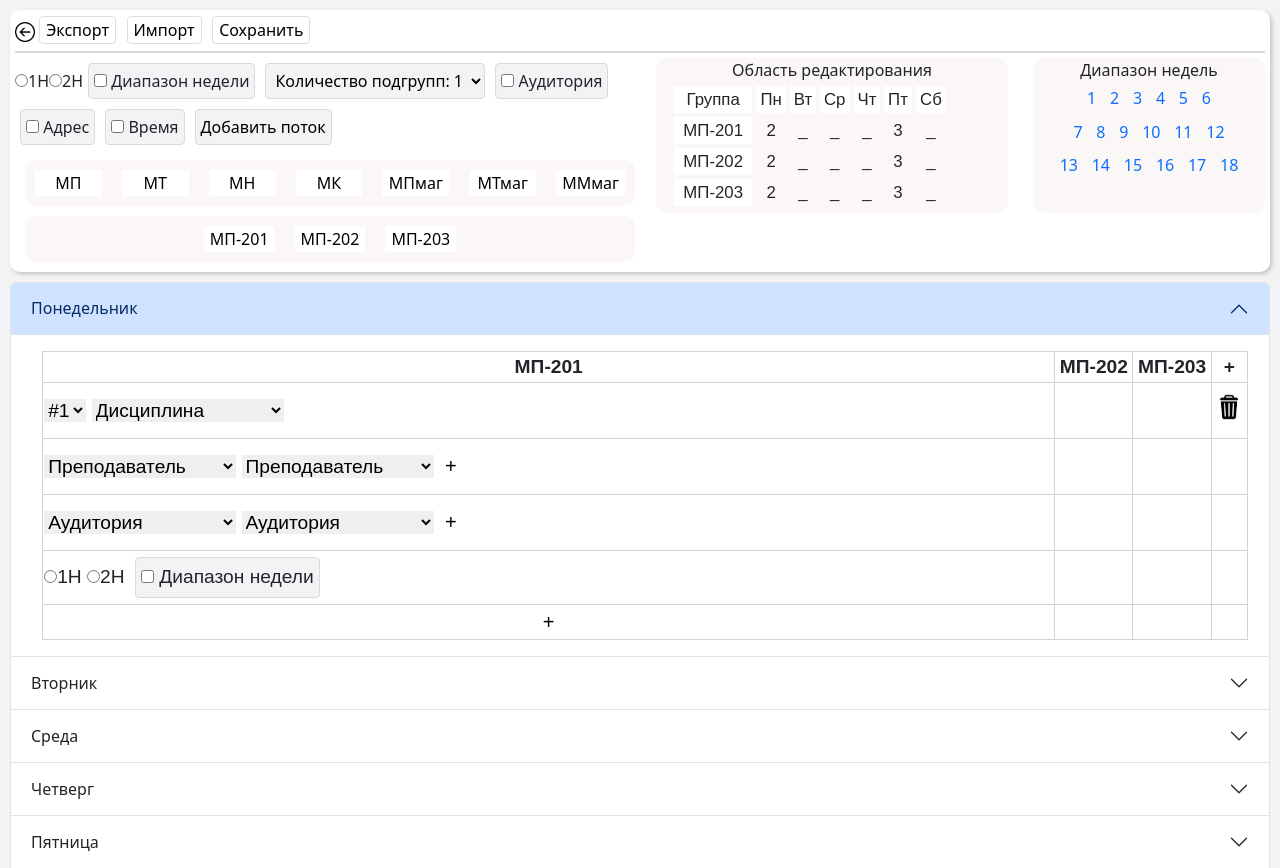
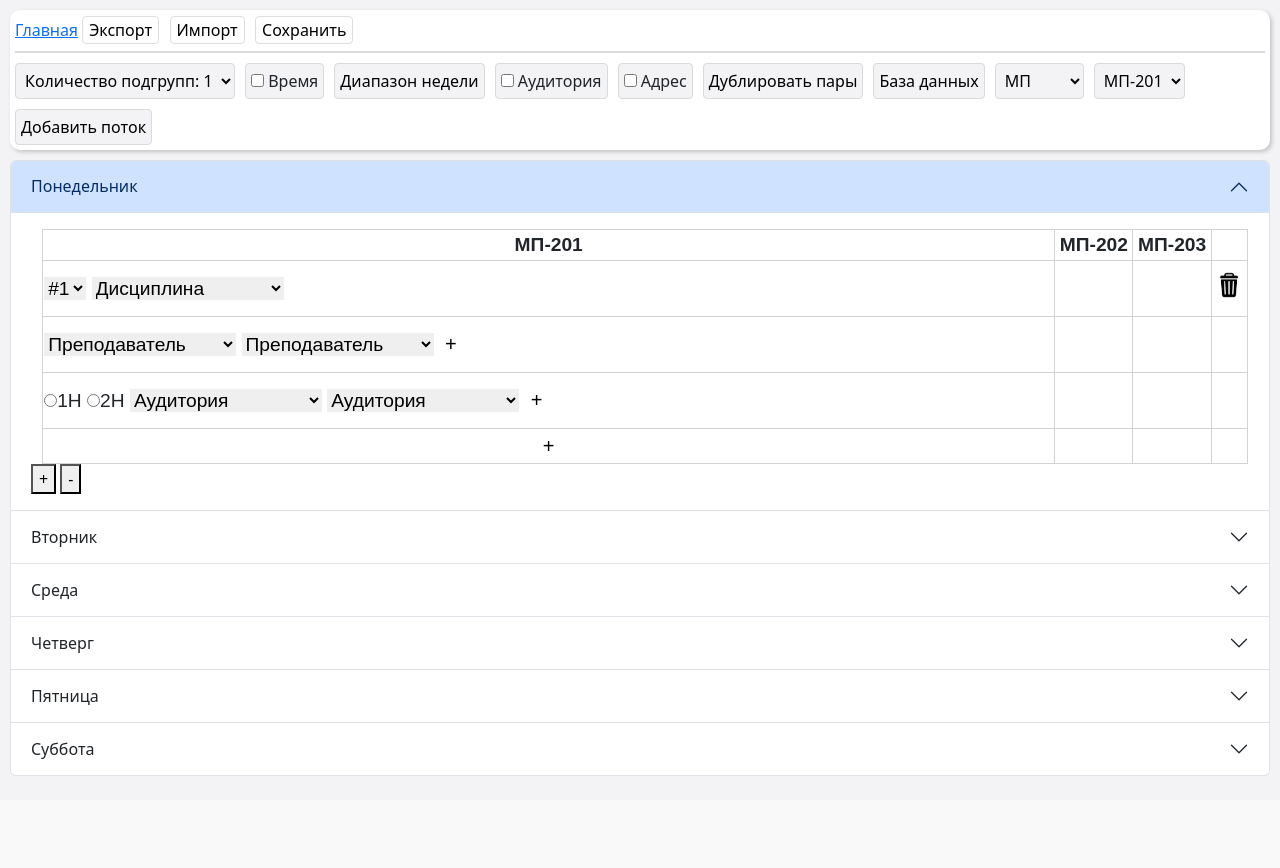
Before and after one commit to Rimas2200/TrainingDivision, a PHP site: page /menu.html in a window 1280 px wide. Shown: the top 868 px of the page. After the commit the page ends 776 px from the top, so only its background shows below. Run offline with PHP 8.4, Linux system fonts and the light colour scheme.

Commit message:
16.04.24

```diff
--- a/css/style.css
+++ b/css/style.css
@@ -30,49 +30,17 @@
     font-size: 16px;
     color: #333;
 }
-.napravleniya {
-	display: flex;
-	justify-content: center;
-	background-color: #FBF7F7;
-	margin: 10px 10px 10px 10px;
-	border-radius: 10px;
-}
-.napravleniya-btn {
-	margin: 10px 10px 10px 10px;
-	background-color: #ffffff;
-	border: none;
-	width: 5em;
-}
-.napravleniya-btn:hover {
-	background-color: #FF9E67;
-	border-radius: 7px;
-}
-.gruppy {
-	display: flex;
-	justify-content: center;
-	background-color: #FBF7F7;
-	margin: 10px 10px 10px 10px;
-	border-radius: 10px;
-}
-.gruppy-btn {
-	margin: 10px 10px 10px 10px;
-	background-color: #ffffff;
-	border: none;
-	width: max-content;
-}
-.gruppy-btn:hover {
-	background-color: #FF9E67;
-	border-radius: 7px;
-}
+
 /* навигация боковая и ссылки */
 .a-style {
 	border: 1px solid black;
-	font-size: 100%;
+	font-weight: bold;
 	font-family: "Tahoma", sans-serif;
-	color: #00ced1;
+	color: #000000;
 }
 .a-style1 {
 	border: 1px solid black;
+	font-family: "Tahoma", sans-serif;
 }
 
 #tab1 {
@@ -219,42 +193,11 @@ th, td {
 	margin-top: 5px;
 	display: flex;
 	height: auto;
-}
-.top-menu2-left{
 	flex-wrap: wrap;
-	width: 50%;
 	align-items: baseline;
-	display: inline-flex;
-	margin-left: 5px;
-}
-.top-menu2-left-down {
-	display: block;
-	width: 100%;
-}
-.top-menu2-right {
-	width: 50%;
-	display: block;
-}
-
-.week-range {
-	border-radius: 10px;
-    display: flex;
-    flex-direction: column;
-    align-items: center;
-	width: 14.5em;
-	padding: 0 0 2px 0;
-	background-color: #FBF7F7;
-	position: absolute;
-	right: 15px;
-	height: 155px;
-}
-.week-range-btn {
-	border: none;
-	padding: 0.3em 0.3em 0.3em 0.3em;
 }
 
 .editing-area {
-	position: absolute;
 	width: 22em;
 	background-color: #FBF7F7;
 	border-radius: 0.7em;
--- a/menu.html
+++ b/menu.html
@@ -14,13 +14,9 @@
 	<body class="menu">
 		<footer class="footer1">
 			<div class="top-menu">
-				<a href="javascript:history.back()" id="showMenu" ><img src="css/images/back.png" width="20px"></a> <button class="btn-top-menu">Экспорт</button> <button class="btn-top-menu">Импорт</button> <button class="btn-top-menu">Сохранить</button>
+				<a href="javascript:history.back()" id="showMenu" >Главная</a> <button class="btn-top-menu">Экспорт</button> <button class="btn-top-menu">Импорт</button> <button class="btn-top-menu">Сохранить</button>
 			</div>
 			<div class="top-menu2">
-				<div class="top-menu2-left">
-					<label for="rb1"><input type="radio" name="rb" id="rb1">1Н</label>
-					<label for="rb2"><input type="radio" name="rb" id="rb2">2Н</label>
-					<label class="btn-top-menu2" for="ch1"><input type="checkbox" id="ch1"> Диапазон недели</label>
 					<form>
 						<select id="subgroup" class="btn-top-menu2" name="subgroup">
 							<option value="1">Количество подгрупп: 1</option>
@@ -28,87 +24,32 @@
 							<option value="3">Количество подгрупп: 3</option>
 						</select>
 					</form>
+					<label class="btn-top-menu2" for="ch4"><input type="checkbox" id="ch4"> Время</label>
+					<button id="showWeekRange" class="btn-top-menu2">Диапазон недели</button>
 					<label class="btn-top-menu2" for="ch2"><input type="checkbox" id="ch2"> Аудитория</label>
 					<label class="btn-top-menu2" for="ch3"><input type="checkbox" id="ch3"> Адрес</label>
-					<label class="btn-top-menu2" for="ch4"><input type="checkbox" id="ch4"> Время</label>
+					<button id="showEditingArea" class="btn-top-menu2">Дублировать пары</button>
+					<button class="btn-top-menu2">База данных</button>
+					<form action="">
+						<select class="btn-top-menu2" name="flow" id="">
+							<option value="">МП</option>
+							<option value="">МТ</option>
+							<option value="">МН</option>
+							<option value="">МК</option>
+							<option value="">МПмаг</option>
+							<option value="">МТмаг</option>
+							<option value="">ММмаг</option>
+						</select>
+					</form>
+					<form action="">
+						<select class="btn-top-menu2" name="group" id="">
+							<option value="">МП-201</option>
+							<option value="">МП-202</option>
+							<option value="">МП-203</option>
+						</select>
+					</form>
 					<button class="btn-top-menu2" id="AddFlow">Добавить поток</button>
-					<div class="top-menu2-left-down"> <!-- кнопки групп -->
-						<div class="napravleniya" id="Flow">
-							<button class="napravleniya-btn">МП</button>
-							<button class="napravleniya-btn">МТ</button>
-							<button class="napravleniya-btn">МН</button>
-							<button class="napravleniya-btn">МК</button>
-							<button class="napravleniya-btn">МПмаг</button>
-							<button class="napravleniya-btn">МТмаг</button>
-							<button class="napravleniya-btn">ММмаг</button>
-						</div>
-						<script src="js/AddFlow.js"></script>
-						<div class="gruppy">
-							<button class="gruppy-btn">МП-201</button>
-							<button class="gruppy-btn">МП-202</button>
-							<button class="gruppy-btn">МП-203</button>
-						</div>
-					</div>
 				</div>
-
-				<div class="top-menu2-right">
-					<div class="editing-area">
-						Область редактирования
-						<table class="editing-area-table">
-							<tr><th class="th-EA">Группа</th><th class="th-EA">Пн</th><th class="th-EA">Вт</th><th class="th-EA">Ср</th><th class="th-EA">Чт</th><th class="th-EA">Пт</th><th class="th-EA">Сб</th></tr>
-							<tr><th class="th-EA">МП-201</th><td class="td-EA">2</td><td class="td-EA">_</td><td class="td-EA">_</td><td class="td-EA">_</td><td class="td-EA">3</td><td class="td-EA">_</td></tr>
-							<tr><th class="th-EA">МП-202</th><td class="td-EA">2</td><td class="td-EA">_</td><td class="td-EA">_</td><td class="td-EA">_</td><td class="td-EA">3</td><td class="td-EA">_</td></tr>
-							<tr><th class="th-EA">МП-203</th><td class="td-EA">2</td><td class="td-EA">_</td><td class="td-EA">_</td><td class="td-EA">_</td><td class="td-EA">3</td><td class="td-EA">_</td></tr>
-						</table>
-					</div>
-
-					<div class="week-range"> <!-- Диапазон недель -->
-					Диапазон недель
-						<div>
-							<input type="checkbox" class="btn-check" id="btncheck1" autocomplete="off">
-							<label class="btn btn-outline-primary week-range-btn" for="btncheck1">1</label>
-							<input type="checkbox" class="btn-check" id="btncheck2" autocomplete="off">
-							<label class="btn btn-outline-primary week-range-btn" for="btncheck2">2</label>
-							<input type="checkbox" class="btn-check" id="btncheck3" autocomplete="off">
-							<label class="btn btn-outline-primary week-range-btn" for="btncheck3">3</label>
-							<input type="checkbox" class="btn-check" id="btncheck4" autocomplete="off">
-							<label class="btn btn-outline-primary week-range-btn" for="btncheck4">4</label>
-							<input type="checkbox" class="btn-check" id="btncheck5" autocomplete="off">
-							<label class="btn btn-outline-primary week-range-btn" for="btncheck5">5</label>
-							<input type="checkbox" class="btn-check" id="btncheck6" autocomplete="off">
-							<label class="btn btn-outline-primary week-range-btn" for="btncheck6">6</label>
-						</div>
-						<div>
-							<input type="checkbox" class="btn-check" id="btncheck7" autocomplete="off">
-							<label class="btn btn-outline-primary week-range-btn" for="btncheck7">7</label>
-							<input type="checkbox" class="btn-check" id="btncheck8" autocomplete="off">
-							<label class="btn btn-outline-primary week-range-btn" for="btncheck8">8</label>
-							<input type="checkbox" class="btn-check" id="btncheck9" autocomplete="off">
-							<label class="btn btn-outline-primary week-range-btn" for="btncheck9">9</label>
-							<input type="checkbox" class="btn-check" id="btncheck10" autocomplete="off">
-							<label class="btn btn-outline-primary week-range-btn" for="btncheck10">10</label>
-							<input type="checkbox" class="btn-check" id="btncheck11" autocomplete="off">
-							<label class="btn btn-outline-primary week-range-btn" for="btncheck11">11</label>
-							<input type="checkbox" class="btn-check" id="btncheck12" autocomplete="off">
-							<label class="btn btn-outline-primary week-range-btn" for="btncheck12">12</label>
-						</div>
-						<div>
-							<input type="checkbox" class="btn-check" id="btncheck13" autocomplete="off">
-							<label class="btn btn-outline-primary week-range-btn" for="btncheck13">13</label>
-							<input type="checkbox" class="btn-check" id="btncheck14" autocomplete="off">
-							<label class="btn btn-outline-primary week-range-btn" for="btncheck14">14</label>
-							<input type="checkbox" class="btn-check" id="btncheck15" autocomplete="off">
-							<label class="btn btn-outline-primary week-range-btn" for="btncheck15">15</label>
-							<input type="checkbox" class="btn-check" id="btncheck16" autocomplete="off">
-							<label class="btn btn-outline-primary week-range-btn" for="btncheck16">16</label>
-							<input type="checkbox" class="btn-check" id="btncheck17" autocomplete="off">
-							<label class="btn btn-outline-primary week-range-btn" for="btncheck17">17</label>
-							<input type="checkbox" class="btn-check" id="btncheck18" autocomplete="off">
-							<label class="btn btn-outline-primary week-range-btn" for="btncheck18">18</label>
-						</div>
-					</div>
-				</div>
-			</div>
 
 		</footer>
 		<main class="under1">
@@ -119,11 +60,11 @@
 					Понедельник
 					</button>
 					</h2>
-				<div id="collapseOne" class="accordion-collapse collapse show" data-bs-parent="#accordionExample">
+				<div id="collapseOne" class="accordion-collapse collapse show">
 					<div class="accordion-body">
 						   <table class="vremennaya-table">
 								<thead>
-									<tr><th width="84%">МП-201</th><th>МП-202</th><th>МП-203</th><th>+</th></tr>
+									<tr><th width="84%">МП-201</th><th>МП-202</th><th>МП-203</th></tr>
 								</thead>
 								<tbody>
 									<tr>
@@ -173,6 +114,8 @@
 									</tr>
 									<tr>
 										<td class="vremennaya">
+											<label for="rb4"><input type="radio" name="rb" id="rb4">1Н</label>
+											<label for="rb3"><input type="radio" name="rb" id="rb3">2Н</label>
 											<select class="select123">
 												<option hidden>Аудитория</option>
 												<option>АУД. 436</option>
@@ -197,15 +140,14 @@
 										</td>
 									</tr>
 									<tr>
-										<td class="vremennaya"><label for="rb4"><input type="radio" name="rb" id="rb4">1Н</label>
-										<label for="rb3"><input type="radio" name="rb" id="rb3">2Н</label>
-										<label class="btn-top-menu2" for="ch7"><input type="checkbox" id="ch7"> Диапазон недели</label></td> <td></td><td></td>
-									</tr>
-									<tr>
 										<td><button class="plusik">+</button></td><td></td><td></td><td></td>
 									</tr>
 								</tbody>
 						   </table>
+						   <button id="AddGroup">+</button>
+						   <button id="RemoveGroup">-</button>
+						   <script src="js/AddGroup.js"></script>
+
 					</div>
 				</div>
 				</div>
@@ -215,7 +157,7 @@
 					Вторник
 					</button>
 					</h2>
-				<div id="collapseTwo" class="accordion-collapse collapse" data-bs-parent="#accordionExample">
+				<div id="collapseTwo" class="accordion-collapse collapse">
 					<div class="accordion-body">
 						<table class="vremennaya-table">
 							<thead>
@@ -311,7 +253,7 @@
 					Среда
 					</button>
 					</h2>
-				<div id="collapseThree" class="accordion-collapse collapse" data-bs-parent="#accordionExample">
+				<div id="collapseThree" class="accordion-collapse collapse">
 					<div class="accordion-body">
 						<table class="vremennaya-table">
 							<thead>
@@ -407,7 +349,7 @@
 					Четверг
 					</button>
 					</h2>
-				<div id="collapseFour" class="accordion-collapse collapse" data-bs-parent="#accordionExample">
+				<div id="collapseFour" class="accordion-collapse collapse">
 					<div class="accordion-body">
 						<table class="vremennaya-table">
 							<thead>
@@ -503,7 +445,7 @@
 					Пятница
 					</button>
 					</h2>
-				<div id="collapseFifth" class="accordion-collapse collapse" data-bs-parent="#accordionExample">
+				<div id="collapseFifth" class="accordion-collapse collapse">
 					<div class="accordion-body">
 						<table class="vremennaya-table">
 							<thead>
@@ -599,7 +541,7 @@
 					Суббота
 					</button>
 					</h2>
-				<div id="collapseSixth" class="accordion-collapse collapse" data-bs-parent="#accordionExample">
+				<div id="collapseSixth" class="accordion-collapse collapse">
 					<div class="accordion-body">
 						<table class="vremennaya-table">
 							<thead>
@@ -690,6 +632,79 @@
 				</div>
 				</div>
 			</div>
+			<div id="overlayWeekRange"></div>
+				<div id="popupWeekRange">
+					<form id="WeekRange">
+						<div class="week-range"> <!-- Диапазон недель -->
+							Диапазон недели
+								<div>
+									<input type="checkbox" class="btn-check" id="btncheck1" autocomplete="off">
+									<label class="btn btn-outline-primary week-range-btn" for="btncheck1">1</label>
+									<input type="checkbox" class="btn-check" id="btncheck2" autocomplete="off">
+									<label class="btn btn-outline-primary week-range-btn" for="btncheck2">2</label>
+									<input type="checkbox" class="btn-check" id="btncheck3" autocomplete="off">
+									<label class="btn btn-outline-primary week-range-btn" for="btncheck3">3</label>
+									<input type="checkbox" class="btn-check" id="btncheck4" autocomplete="off">
+									<label class="btn btn-outline-primary week-range-btn" for="btncheck4">4</label>
+									<input type="checkbox" class="btn-check" id="btncheck5" autocomplete="off">
+									<label class="btn btn-outline-primary week-range-btn" for="btncheck5">5</label>
+									<input type="checkbox" class="btn-check" id="btncheck6" autocomplete="off">
+									<label class="btn btn-outline-primary week-range-btn" for="btncheck6">6</label>
+								</div>
+								<div>
+									<input type="checkbox" class="btn-check" id="btncheck7" autocomplete="off">
+									<label class="btn btn-outline-primary week-range-btn" for="btncheck7">7</label>
+									<input type="checkbox" class="btn-check" id="btncheck8" autocomplete="off">
+									<label class="btn btn-outline-primary week-range-btn" for="btncheck8">8</label>
+									<input type="checkbox" class="btn-check" id="btncheck9" autocomplete="off">
+									<label class="btn btn-outline-primary week-range-btn" for="btncheck9">9</label>
+									<input type="checkbox" class="btn-check" id="btncheck10" autocomplete="off">
+									<label class="btn btn-outline-primary week-range-btn" for="btncheck10">10</label>
+									<input type="checkbox" class="btn-check" id="btncheck11" autocomplete="off">
+									<label class="btn btn-outline-primary week-range-btn" for="btncheck11">11</label>
+									<input type="checkbox" class="btn-check" id="btncheck12" autocomplete="off">
+									<label class="btn btn-outline-primary week-range-btn" for="btncheck12">12</label>
+								</div>
+								<div>
+									<input type="checkbox" class="btn-check" id="btncheck13" autocomplete="off">
+									<label class="btn btn-outline-primary week-range-btn" for="btncheck13">13</label>
+									<input type="checkbox" class="btn-check" id="btncheck14" autocomplete="off">
+									<label class="btn btn-outline-primary week-range-btn" for="btncheck14">14</label>
+									<input type="checkbox" class="btn-check" id="btncheck15" autocomplete="off">
+									<label class="btn btn-outline-primary week-range-btn" for="btncheck15">15</label>
+									<input type="checkbox" class="btn-check" id="btncheck16" autocomplete="off">
+									<label class="btn btn-outline-primary week-range-btn" for="btncheck16">16</label>
+									<input type="checkbox" class="btn-check" id="btncheck17" autocomplete="off">
+									<label class="btn btn-outline-primary week-range-btn" for="btncheck17">17</label>
+									<input type="checkbox" class="btn-check" id="btncheck18" autocomplete="off">
+									<label class="btn btn-outline-primary week-range-btn" for="btncheck18">18</label>
+								</div>
+							</div>
+					</form>
+				<button id="closePopupWeekRange">Закрыть окно</button>
+				</div>
+				<script src="js/showWeekRanhgescript.js"></script>
+
+
+
+
+				<div id="overlayEditingArea"></div>
+							<div id="popupEditingArea">
+								<form id="inputFormEditingArea">
+										<div class="editing-area">
+											Дублировать пары
+											<table class="editing-area-table">
+												<tr><th class="th-EA">Группа</th><th class="th-EA">Пн</th><th class="th-EA">Вт</th><th class="th-EA">Ср</th><th class="th-EA">Чт</th><th class="th-EA">Пт</th><th class="th-EA">Сб</th></tr>
+												<tr><th class="th-EA">МП-201</th><td class="td-EA">2</td><td class="td-EA">_</td><td class="td-EA">_</td><td class="td-EA">_</td><td class="td-EA">3</td><td class="td-EA">_</td></tr>
+												<tr><th class="th-EA">МП-202</th><td class="td-EA">2</td><td class="td-EA">_</td><td class="td-EA">_</td><td class="td-EA">_</td><td class="td-EA">3</td><td class="td-EA">_</td></tr>
+												<tr><th class="th-EA">МП-203</th><td class="td-EA">2</td><td class="td-EA">_</td><td class="td-EA">_</td><td class="td-EA">_</td><td class="td-EA">3</td><td class="td-EA">_</td></tr>
+											</table>
+										</div>
+								</form>
+							<button id="closePopupEditingArea">Закрыть окно</button>
+							</div>
+							<script src="js/showEditingArea.js"></script>
+
 		</main>
 	</body>
 
```
Also changed, not shown: other parts of css/style.css (+47 -0 lines), index.html (+0 -7 lines), js/AddGroup.js (added, +12 -0 lines), js/showEditingArea.js (added, +18 -0 lines), js/showWeekRanhgescript.js (added, +18 -0 lines).
